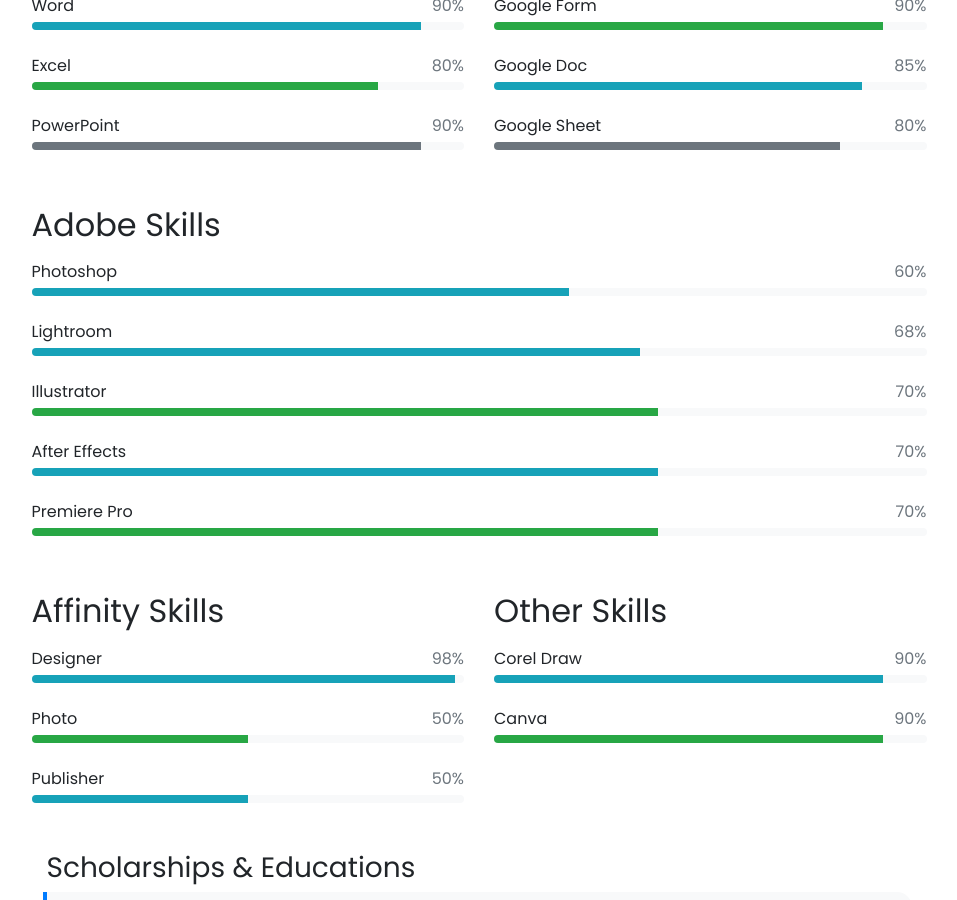
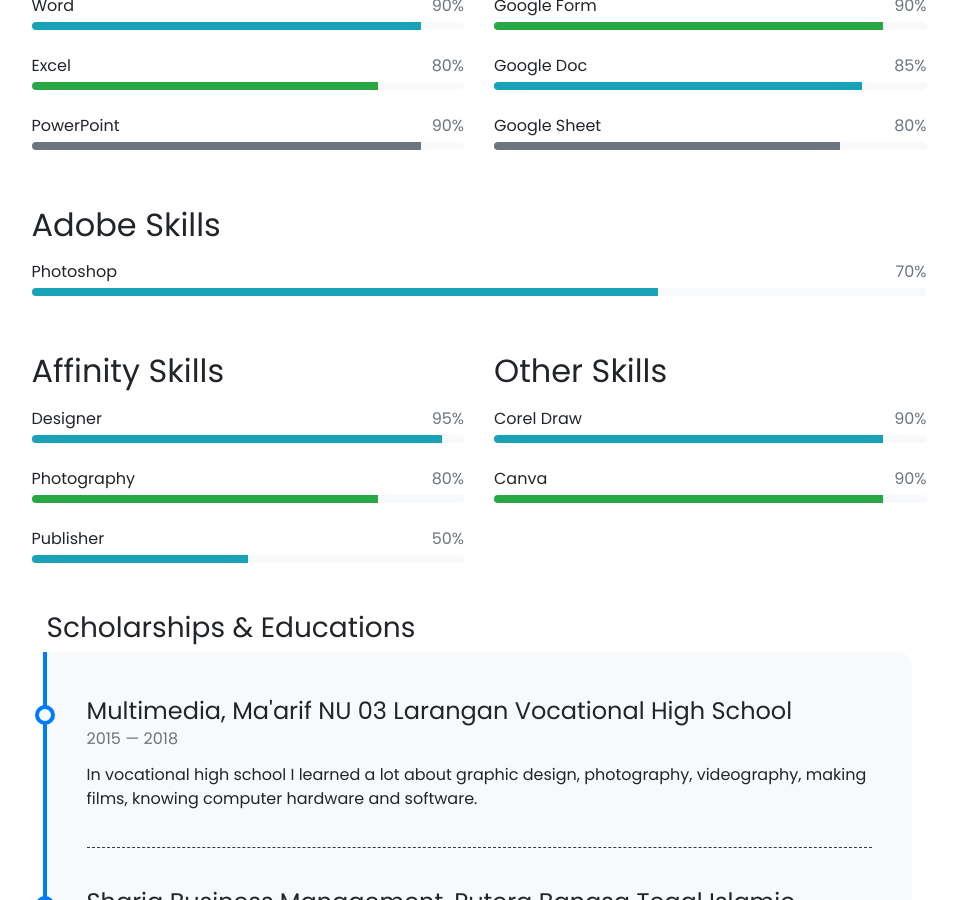
Before and after one commit to ajisetiawan716/ajisetiawan716.github.io, a Jekyll site: the page built from pages/about.md, in a window 1280 px wide and 900 px high, scrolled down 926 px. Shown: the whole window, without its empty margins (161-1118 px from the left). Built offline with Jekyll 4.4.1, drawn with Linux system fonts in a browser that asks for light colours; nearby versions of some CDN libraries; emoji names are drawn with the system emoji font.

Commit message:
Add files via upload

```diff
--- a/_data/adobe-skills.yml
+++ b/_data/adobe-skills.yml
@@ -1,19 +1,3 @@
 - name: Photoshop
-  percentage: 60
-  color: info
-
-- name: Lightroom
-  percentage: 68
-  color: info
-
-- name: Illustrator
-  percentage: 70
-  color: success
-
-- name: After Effects
   percentage: 70
   color: info
-
-- name: Premiere Pro
-  percentage: 70
-  color: success
--- a/_data/affinity-skills.yml
+++ b/_data/affinity-skills.yml
@@ -1,9 +1,9 @@
 - name: Designer
-  percentage: 98
+  percentage: 95
   color: info
 
-- name: Photo
-  percentage: 50
+- name: Photography
+  percentage: 80
   color: success
 
 - name: Publisher
```
